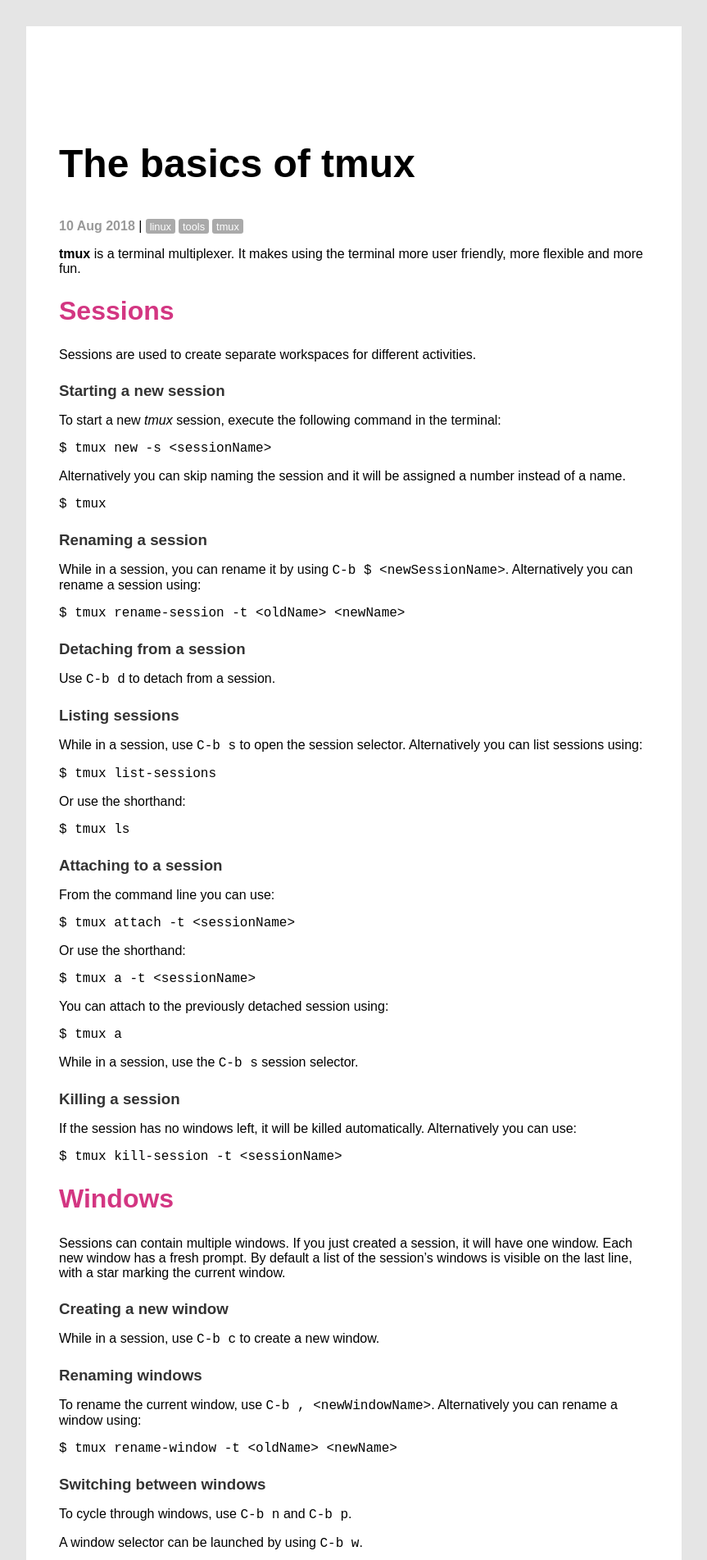
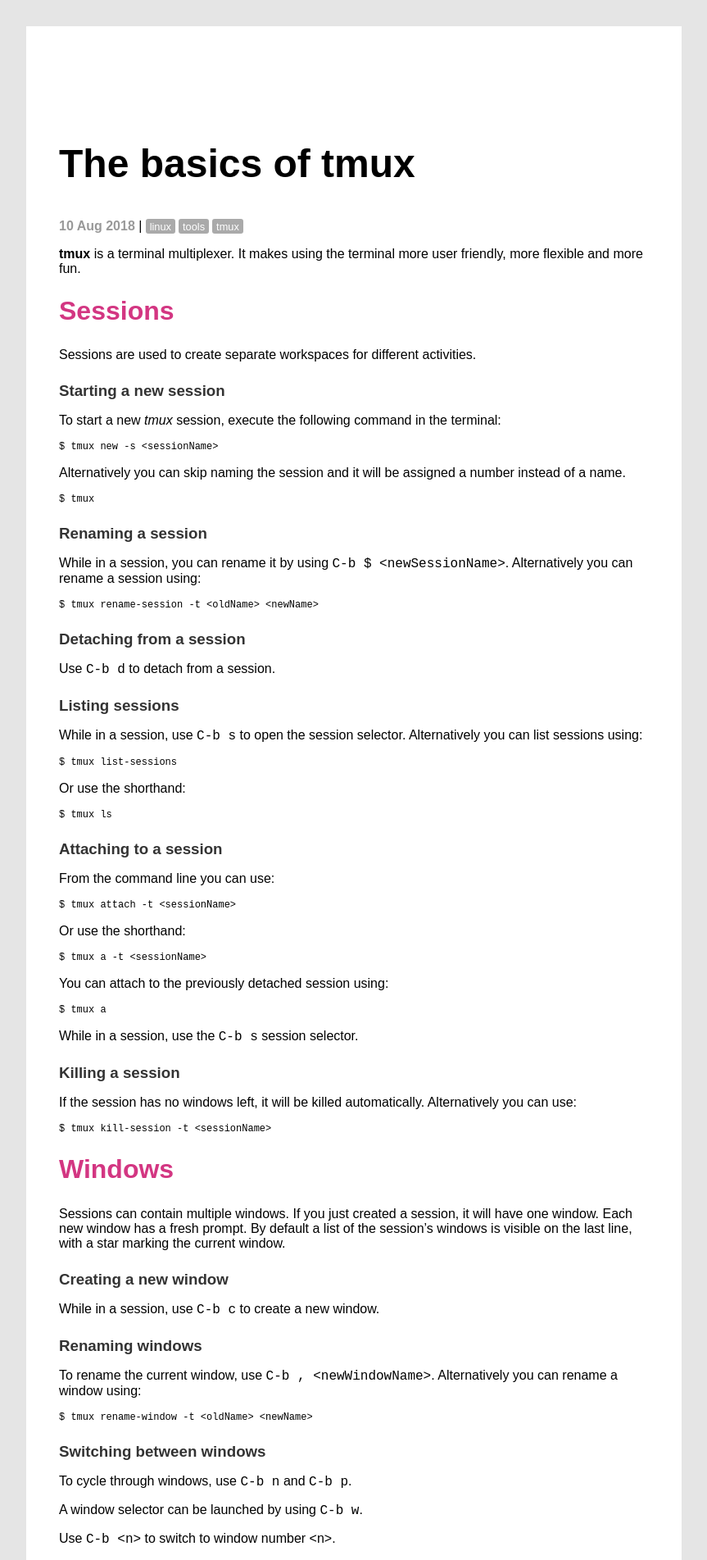
Before and after one commit to execas/execas.github.io, a Jekyll site: the page built from _posts/2018-08-10-the-basics-of-tmux.md, in a window 1280 px wide. Shown: the top 1903 px of the page at 82% size, without its empty margins (208-1071 px from the left). Built offline with Jekyll 4.4.1, drawn with Linux system fonts in a browser that asks for light colours.

Commit message:
Update execas.css

```diff
--- a/css/execas.css
+++ b/css/execas.css
@@ -25,8 +25,7 @@
 pre {
      white-space: pre;
      overflow: auto;
-     border-width: 1px;
-     border-color: #707070;
+     font-size:12px;
 }
 
 h1,h2,h3,h4,h5,h6 {
```
